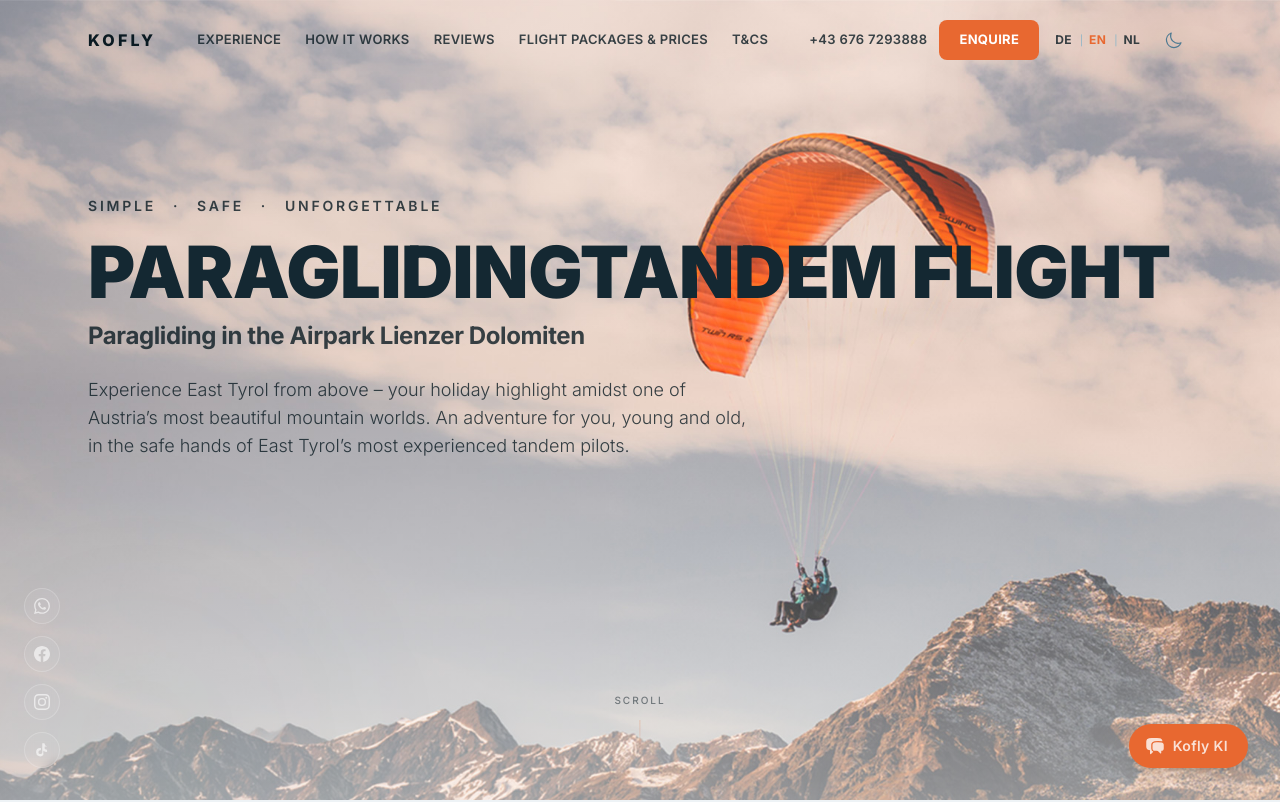
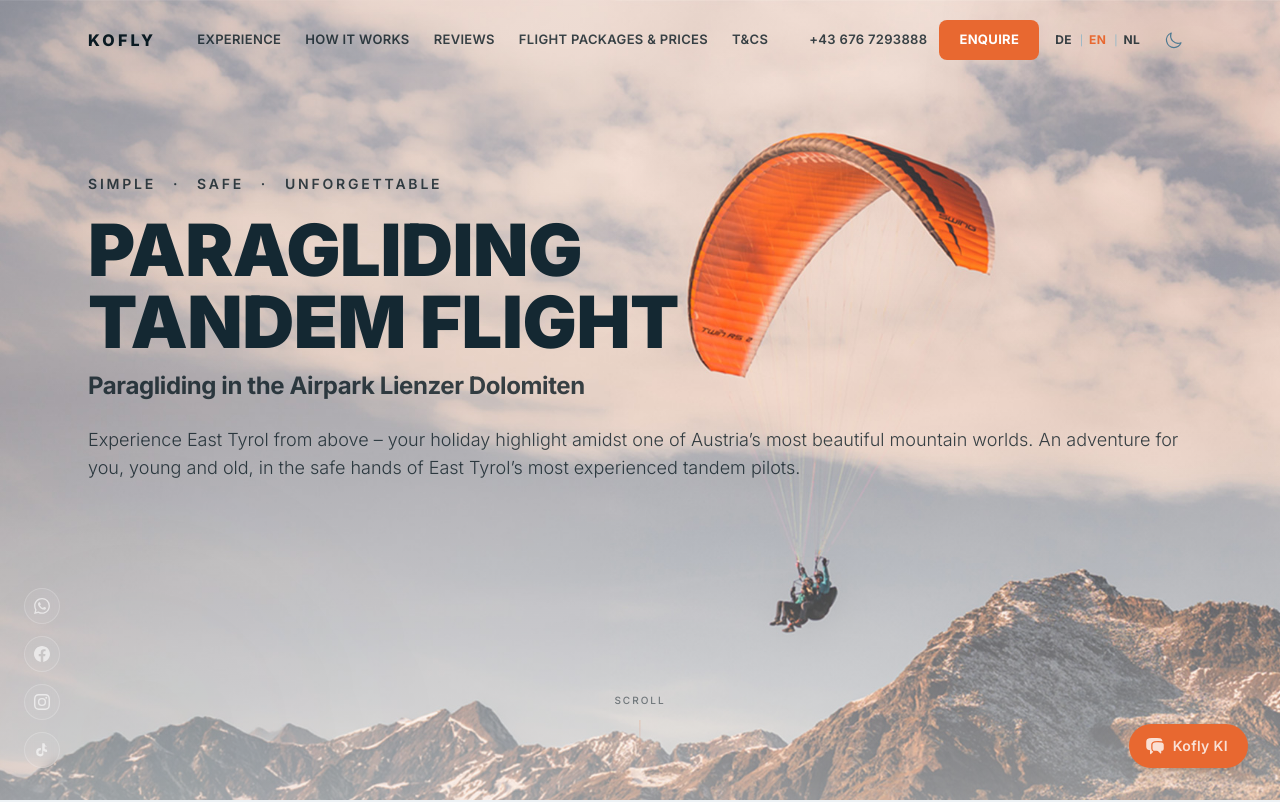
Before and after one commit to dankofly/kofly-tandem, a Next.js app: page /en in a window 1280 px wide. Shown: the top 802 px of the page. Built offline with nearby package versions, Linux system fonts and the light colour scheme.

Commit message:
Hero Desktop: Titel zweizeilig umgebrochen, Flucht mit Buttons
Co-Authored-By: Claude Opus 4.6 <noreply@anthropic.com>

```diff
--- a/components/Hero.tsx
+++ b/components/Hero.tsx
@@ -62,6 +62,8 @@ export default async function Hero() {
       <div className="glow-orb glow-orb-sky w-[350px] h-[350px] sm:w-[600px] sm:h-[600px] -bottom-60 -left-40 animate-glow-pulse" style={{ animationDelay: "2s" }} aria-hidden="true" />
 
       <div className="relative z-10 w-full max-w-6xl mx-auto px-5 sm:px-6 text-center sm:text-left">
+        {/* Desktop: constrained wrapper so title + buttons share same width */}
+        <div className="sm:w-fit">
           {/* Slogan */}
           <p className="hero-enter hero-enter-1 text-xs sm:text-sm tracking-[0.25em] sm:tracking-premium uppercase text-hero-secondary font-semibold">
             {t("tagline")}
@@ -69,7 +71,10 @@ export default async function Hero() {
 
           <h1 className="hero-enter hero-enter-2 mt-5 sm:mt-5 leading-[1.05] tracking-tight">
             <span className="block text-5xl sm:text-5xl lg:text-7xl font-black uppercase">
-            {t("titleLine1")}{t("titleLine2")}
+              {t("titleLine1")}
+            </span>
+            <span className="block text-5xl sm:text-5xl lg:text-7xl font-black uppercase">
+              {t("titleLine2")}
             </span>
             <span className="block mt-3 sm:mt-3 text-xl sm:text-xl lg:text-2xl font-bold text-hero-secondary">
               {t("subtitle")}
@@ -77,7 +82,7 @@ export default async function Hero() {
           </h1>
 
           {/* Description — short on mobile, full on desktop */}
-        <p className="hero-enter hero-enter-3 mt-5 sm:mt-6 text-base sm:text-lg text-hero-secondary leading-relaxed font-light max-w-sm sm:max-w-2xl mx-auto sm:mx-0">
+          <p className="hero-enter hero-enter-3 mt-5 sm:mt-6 text-base sm:text-lg text-hero-secondary leading-relaxed font-light max-w-sm sm:max-w-none mx-auto sm:mx-0">
             <span className="sm:hidden">{t("descLine1")} {t("descLine2")}</span>
             <span className="hidden sm:inline">
               {t("descLine1")} {t("descLine2")}{" "}
@@ -86,17 +91,17 @@ export default async function Hero() {
           </p>
 
           {/* CTAs — hidden on mobile (MobileCTA bar handles actions), visible on desktop */}
-        <div className="hero-enter hero-enter-4 mt-8 hidden sm:inline-flex flex-col gap-3" role="group" aria-label={t("ctaGroupLabel")}>
+          <div className="hero-enter hero-enter-4 mt-8 hidden sm:flex flex-col gap-3" role="group" aria-label={t("ctaGroupLabel")}>
             <div className="flex flex-row gap-3">
               <Link
                 href="/buchen"
-              className="cta-lift btn-glow btn-press inline-flex items-center justify-center px-10 py-4 rounded-lg bg-accent-500 hover:bg-accent-400 text-white font-bold text-sm tracking-wide uppercase transition-all duration-300 min-h-[48px]"
+                className="cta-lift btn-glow btn-press inline-flex items-center justify-center flex-1 py-4 rounded-lg bg-accent-500 hover:bg-accent-400 text-white font-bold text-sm tracking-wide uppercase transition-all duration-300 min-h-[48px]"
               >
                 {t("ctaBook")}
               </Link>
               <Link
                 href="/buchen#gutschein"
-              className="cta-lift btn-press inline-flex items-center justify-center px-10 py-4 rounded-lg border border-[var(--hero-border)] hover:border-[var(--hero-border-hover)] text-hero-secondary hover:text-hero font-semibold text-sm tracking-wide uppercase transition-all duration-300 min-h-[48px]"
+                className="cta-lift btn-press inline-flex items-center justify-center flex-1 py-4 rounded-lg border border-[var(--hero-border)] hover:border-[var(--hero-border-hover)] text-hero-secondary hover:text-hero font-semibold text-sm tracking-wide uppercase transition-all duration-300 min-h-[48px]"
               >
                 {t("ctaVoucher")}
               </Link>
@@ -112,6 +117,7 @@ export default async function Hero() {
               </svg>
               {t("whatsappHint")}
             </a>
+          </div>
         </div>
       </div>
 
```
Lines whose indentation alone changed are shown as unchanged.
